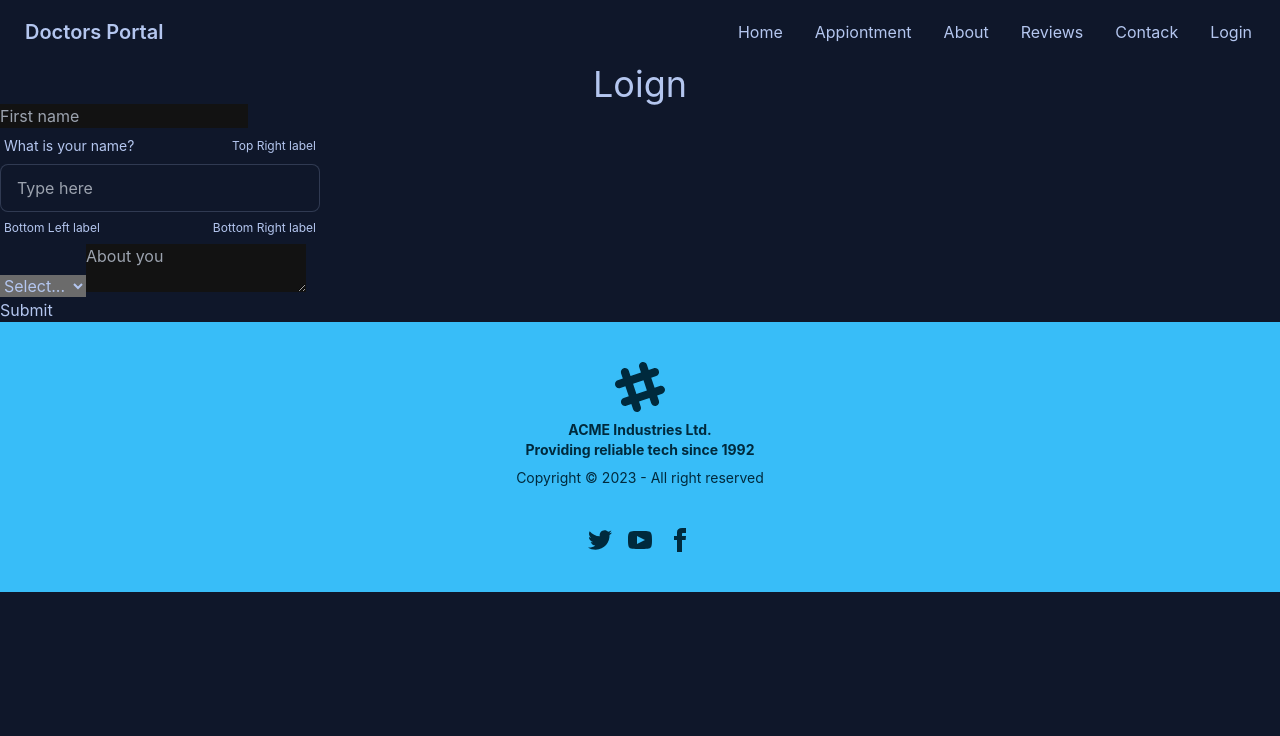
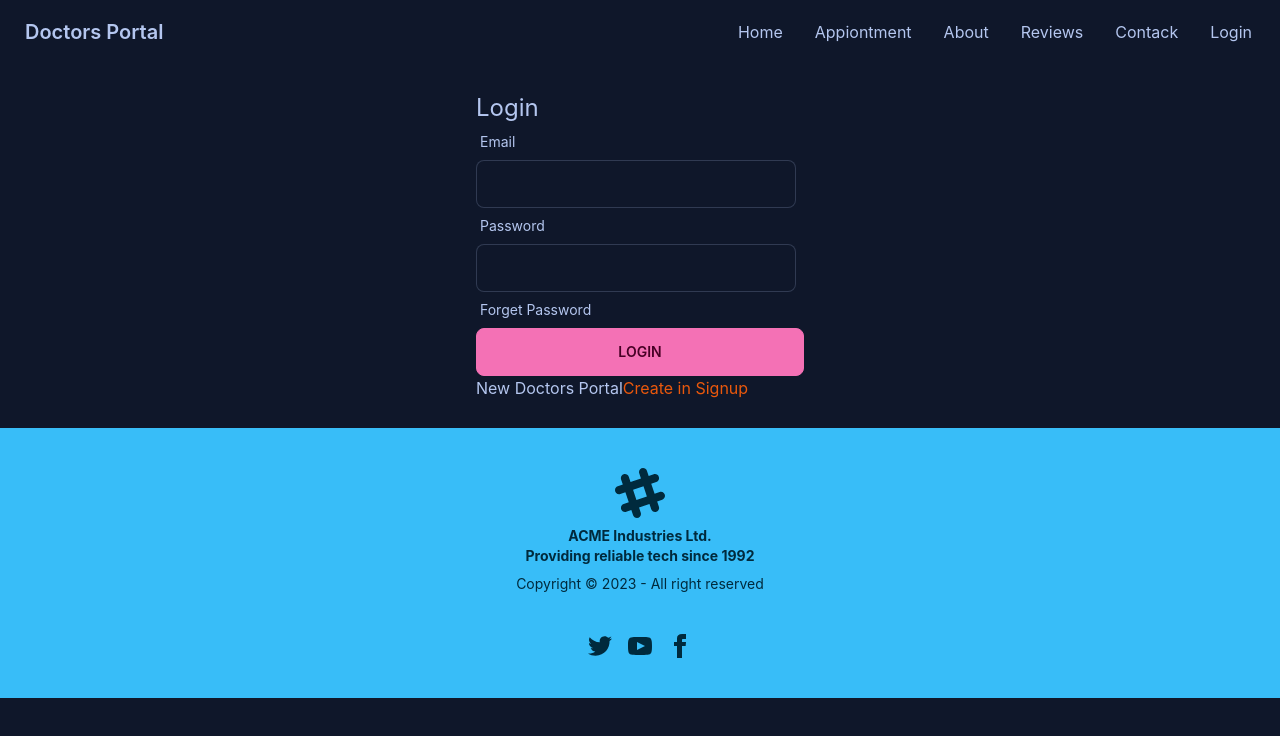
Before and after one commit to Shahjhanmiah/Doctors_Web, a React (Create React App) app: page /login in a window 1280 px wide. Shown: the top 736 px of the page. Built offline with nearby package versions, Linux system fonts and the light colour scheme.

Commit message:
password

```diff
--- a/src/Login/Login.js
+++ b/src/Login/Login.js
@@ -1,35 +1,43 @@
 import React, { useState } from 'react';
 import { useForm } from 'react-hook-form';
+import { Link } from 'react-router-dom';
 
 const Login = () => {
     const { register, handleSubmit } = useForm()
     const [data, setData] = useState('')
     return (
-        <div>
-            <div className='text-4xl text-center'>Loign</div>
+        <div className='h-[800px flex justify-center items-center'>
+        <div className='w-96 p-7'>
+            <h1 className='text-2xl'>Login</h1>
+
             <form onSubmit={handleSubmit((data) => setData(JSON.stringify(data)))}>
 
-                <input {...register("firstName")} placeholder="First name" />
                 <div className="form-control w-full max-w-xs">
                     <label className="label">
-                        <span className="label-text">What is your name?</span>
-                        <span className="label-text-alt">Top Right label</span>
+                        <span className="label-text">Email</span>
+
                     </label>
-                    <input type="text" placeholder="Type here" className="input input-bordered w-full max-w-xs" />
+                    <input type='text' {...register("email")}  className="input input-bordered w-full max-w-xs"  />
+
+                </div>
+                <div className="form-control w-full max-w-xs">
                     <label className="label">
-                        <span className="label-text-alt">Bottom Left label</span>
-                        <span className="label-text-alt">Bottom Right label</span>
+                        <span className="label-text">Password</span>
+
                     </label>
+                    <input type='password' {...register("password")}  className="input input-bordered w-full max-w-xs"  />
+                    <label className="label">
+                        <span className="label-text">Forget Password</span>
+
+                    </label>
+
                 </div>
-                <select {...register("category", { required: true })}>
-                    <option value="">Select...</option>
-                    <option value="A">Option A</option>
-                    <option value="B">Option B</option>
-                </select>
-                <textarea {...register("aboutYou")} placeholder="About you" />
+
                 <p>{data}</p>
-                <input type="submit" />
+                <input className='btn btn-accent w-full'value='Login' type="submit" />
             </form>
+            <p>New Doctors Portal<Link className='text-orange-600' to='/sinup'>Create in Signup</Link> </p>
+        </div>
         </div>
     );
 };
```
